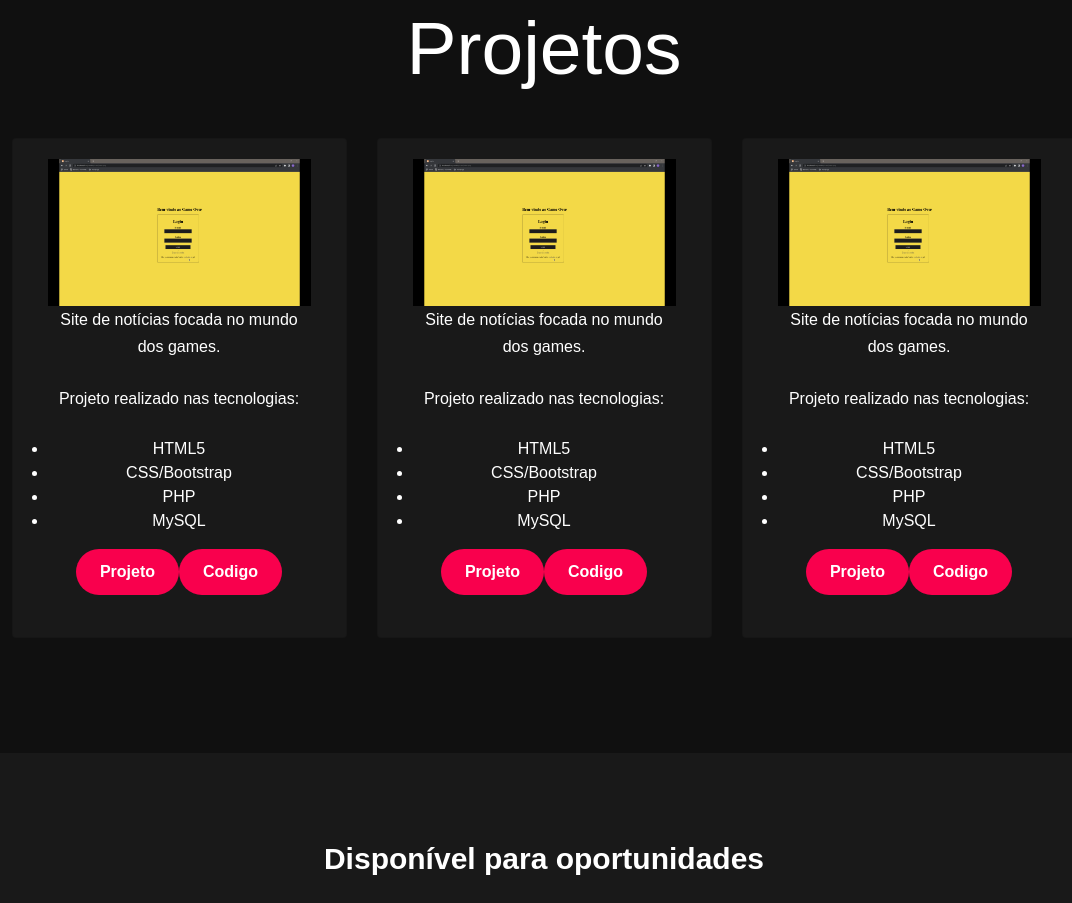
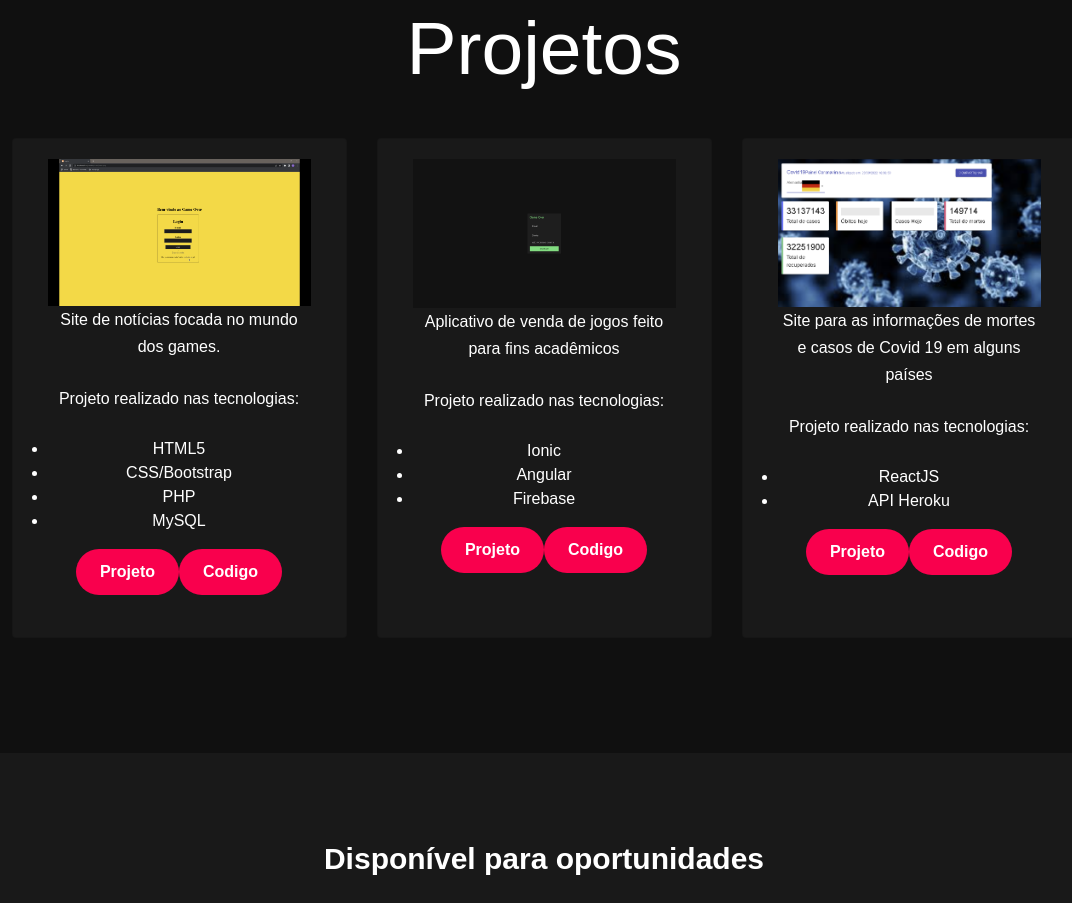
Before and after one commit to ViniciusKinjo/ViniciusKinjo.github.io, a plain HTML site: page index.html in a window 1280 px wide. Shown: the part 1518-2421 px from the top of the page, without its empty margins (96-1168 px from the left). Drawn offline with nearby package versions, Linux system fonts and the light colour scheme.

Commit message:
adicionando projetos

```diff
--- a/index.html
+++ b/index.html
@@ -67,36 +67,34 @@
                 </div>
             </div>
             <div class="card" style="background: #191919;">
-                <img src="img/GameOverWeb.png" data-holder-rendered="true">
+                <img src="img/GameOverApp.png" data-holder-rendered="true">
                 <div class="pra">
-                    <p>Site de notícias focada no mundo dos games.</p>
+                    <p>Aplicativo de venda de jogos feito para fins acadêmicos</p>
                     <p>Projeto realizado nas tecnologias:</p>
                     <ul>
-                        <li>HTML5</li>
-                        <li>CSS/Bootstrap</li>
-                        <li>PHP</li>
-                        <li>MySQL</li>
+                        <li>Ionic</li>
+                        <li>Angular</li>
+                        <li>Firebase</li>
                     </ul>
                     <div>
                         <div class="btn-group">
                             <a href="https://youtu.be/2B8n4ylcJDg" class="button">Projeto</a>
 
 
-                            <a href="https://github.com/ViniciusKinjo/Game-Over-news" class="button">Codigo</a>
+                            <a href="https://github.com/ViniciusKinjo/Game-Over" class="button">Codigo</a>
                         </div>
                     </div>
                 </div>
             </div>
             <div class="card" style="background: #191919;">
-                <img src="img/GameOverWeb.png" data-holder-rendered="true">
+                <img src="img/Covid19.png" data-holder-rendered="true">
                 <div class="pra">
-                    <p>Site de notícias focada no mundo dos games.</p>
+                    <p>Site para as informações de mortes e casos de Covid 19 em alguns países</p>
                     <p>Projeto realizado nas tecnologias:</p>
                     <ul>
-                        <li>HTML5</li>
-                        <li>CSS/Bootstrap</li>
-                        <li>PHP</li>
-                        <li>MySQL</li>
+                        <li>ReactJS</li>
+                        <li>API Heroku</li>
+
                     </ul>
                     <div>
                         <div class="btn-group">
```
Also changed, not shown: img/Covid19.png (added), img/GameOverApp.png (added).
